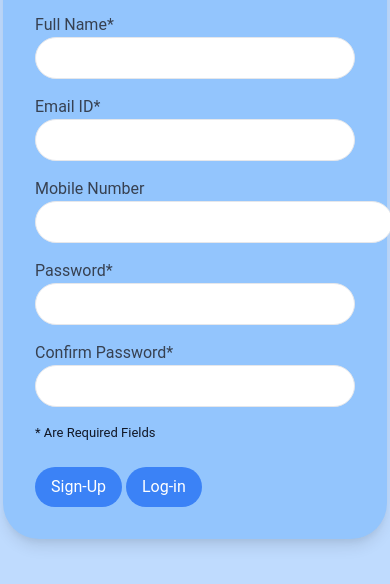
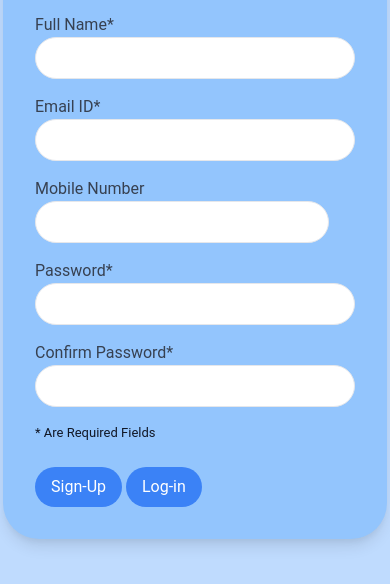
Before and after one commit to Vasoyasharan/WD-PROJECT, a plain HTML site: page signup.html in a window 390 px wide. Shown: the part 204-788 px from the top of the page. Drawn offline with nearby package versions, Linux system fonts and the light colour scheme; files that its build step writes are made by us from their sources.

Commit message:
changed  phone number text area css

```diff
--- a/signup.html
+++ b/signup.html
@@ -23,7 +23,7 @@
         font-size: small;
       }
       .px-3 {
-        padding-right: 7.75rem;
+        padding-right: 3.75rem;
       }
     </style>
     <title>Hospital Sign-Up</title>
```
